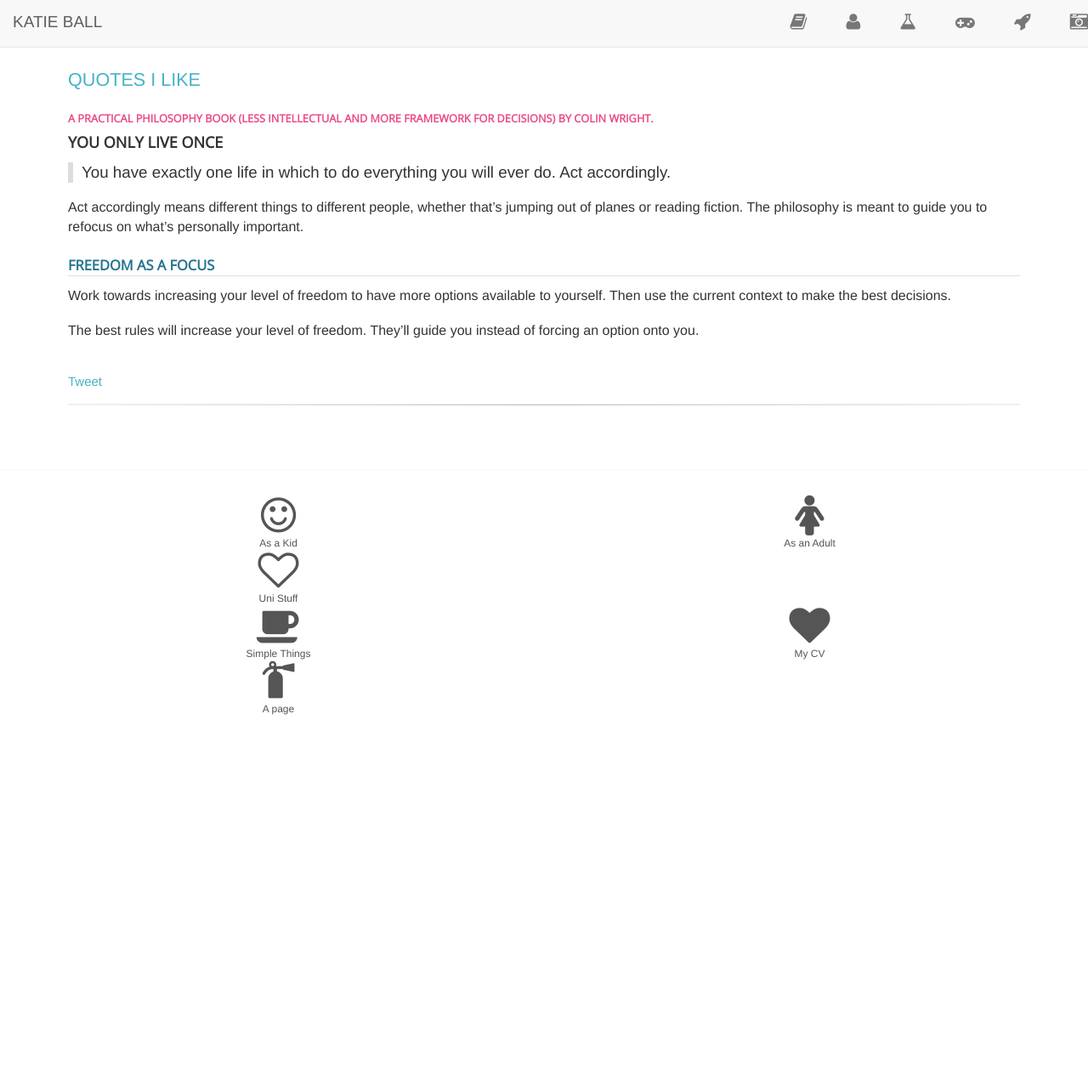
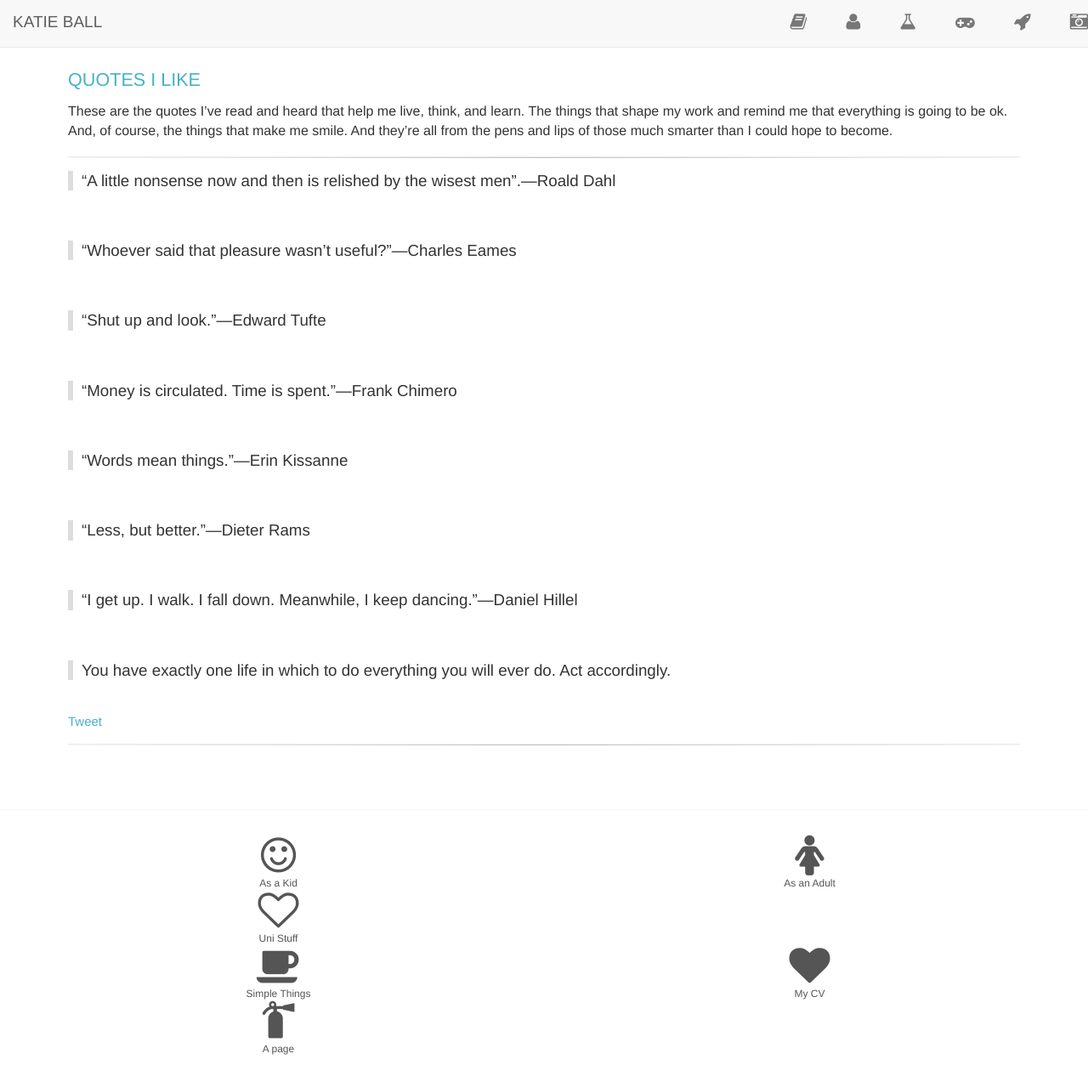
Before and after one commit to roachhd/roachhd.github.io, a Jekyll site: the page built from breathe/quotes/index1.md, in a window 1280 px wide and 1273 px high. Shown: the whole window at 85% size. Built offline with Jekyll 4.4.1, drawn with Linux system fonts in a browser that asks for light colours; nearby versions of some CDN libraries; comment, search, counter and statistics services are not loaded.

Commit message:
Update index1.md

```diff
--- a/breathe/quotes/index1.md
+++ b/breathe/quotes/index1.md
@@ -3,20 +3,39 @@ layout: inner
 title: Quotes I Like
 comments: false
 ---
-### A practical philosophy book (less intellectual and more framework for decisions) by Colin Wright.
 
-# You Only Live Once
+These are the quotes I’ve read and heard that help me live, think, and learn. The things that shape my work and remind me that everything is going to be ok. And, of course, the things that make me smile. And they’re all from the pens and lips of those much smarter than I could hope to become.
+
+---
+
+
+>"A little nonsense now and then is relished by the wisest men".—Roald Dahl
+
+&nbsp;
+
+>"Whoever said that pleasure wasn’t useful?”—Charles Eames
+
+&nbsp;
+
+>"Shut up and look.”—Edward Tufte
+
+&nbsp;
+
+>"Money is circulated. Time is spent.”—Frank Chimero
+
+&nbsp;
+
+>"Words mean things.”—Erin Kissanne
+
+&nbsp;
+
+>"Less, but better.”—Dieter Rams
+
+&nbsp;
+
+>"I get up. I walk. I fall down. Meanwhile, I keep dancing.”—Daniel Hillel
+
+&nbsp;
 
 > You have exactly one life in which to do everything you will ever do.
 > Act accordingly.
-
-Act accordingly means different things to different people, whether that's jumping out of planes or
-reading fiction. The philosophy is meant to guide you to refocus on what's personally important.
-
-#### Freedom as a Focus
-
-Work towards increasing your level of freedom to have more options available to yourself. Then use
-the current context to make the best decisions.
-
-The best rules will increase your level of freedom. They'll guide you instead of forcing an option
-onto you.
```
